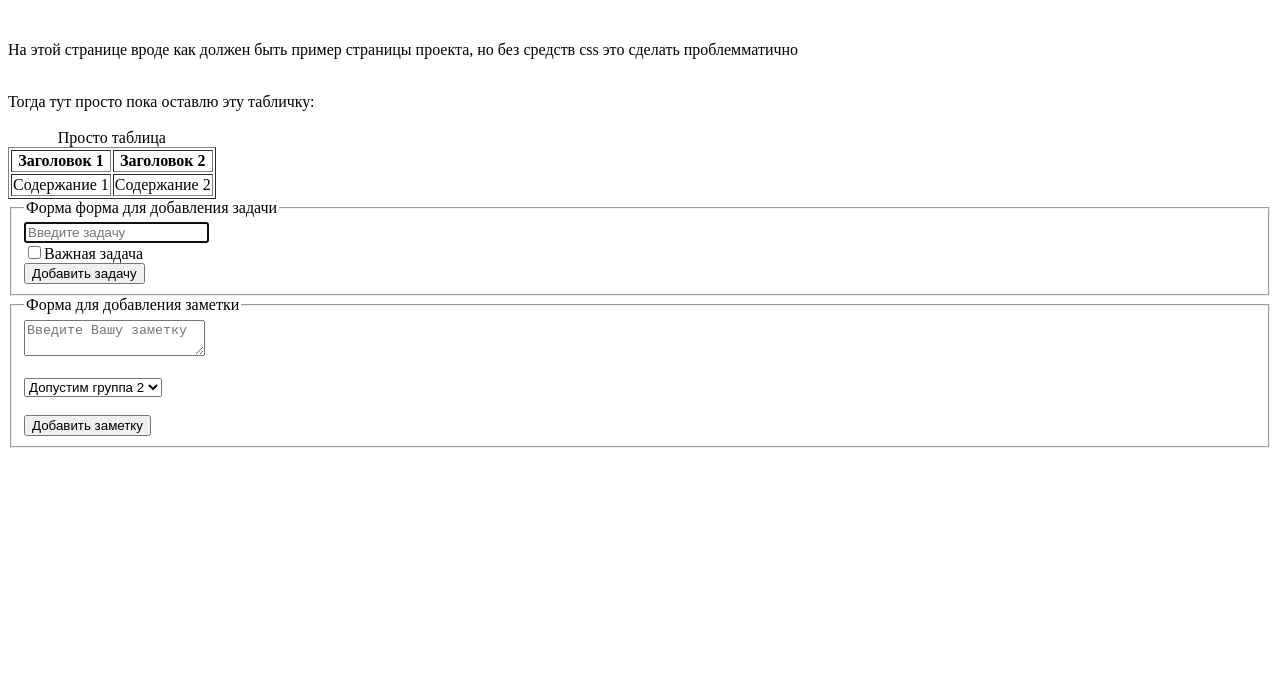
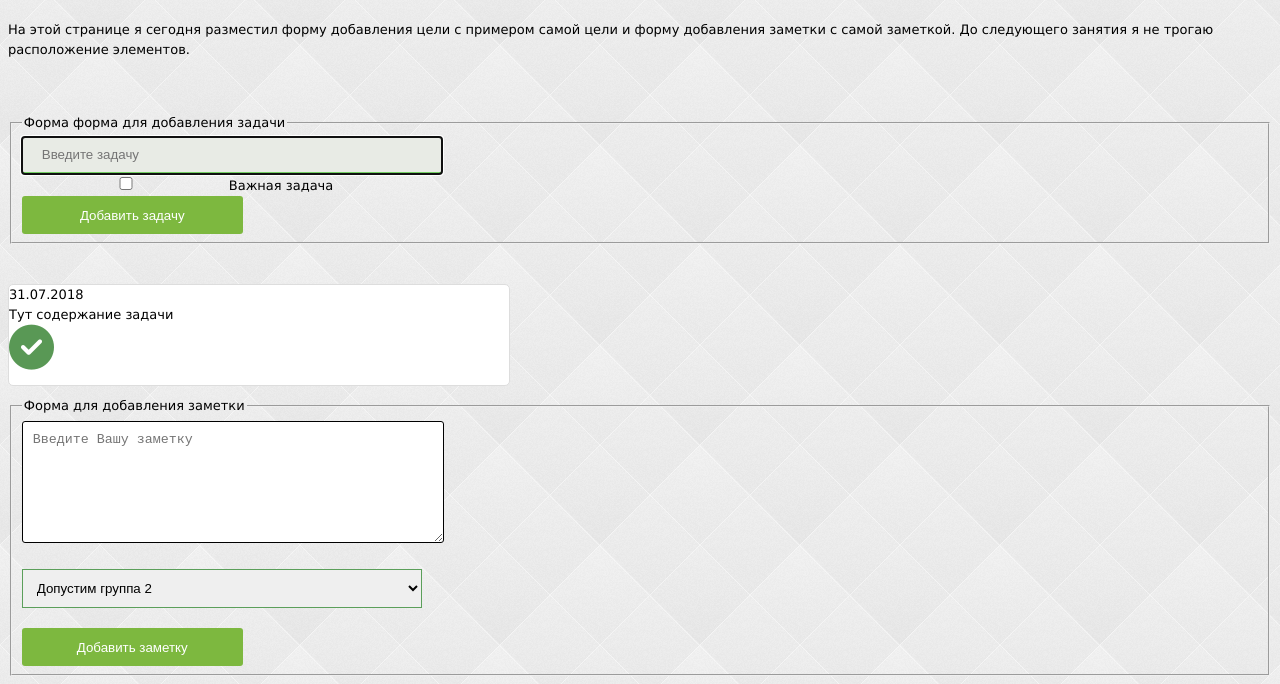
Before and after one commit to dimaxp/itmo, a plain HTML site: page page.html in a window 1280 px wide. Shown: the part 255-939 px from the top of the page. Before the commit the page ends 800 px from the top, so only its background shows below. Drawn offline with Linux system fonts and the light colour scheme.

Commit message:
add css style

```diff
--- a/about.html
+++ b/about.html
@@ -6,6 +6,7 @@
     <meta name="description" content="На этой странице содержится информация о дипломном проекте">
     <meta name="keywords" content="Дипломная работа, о проекте, итомо, проект, git, html, php">
     <link rel="stylesheet" href="css/style.css">
+    <script src="https://use.fontawesome.com/f1830abe11.js"></script>
 </head>
 <body>
 <div class="container">
--- a/css/style.css
+++ b/css/style.css
@@ -0,0 +1,15 @@
+body {font-family: Verdana; font-size: 13px; line-height: 20px; background-image: url("../images/bg.png")}
+ul li {list-style-type: none;}
+a {text-decoration: none; color: #1fa950;}
+input {width: 200px;  border: 1px solid #000; text-indent: 10px; padding: 10px; border-radius: 3px;}
+input:hover {background: #f8f3f3;}
+input:focus {background: #e8ebe5;}
+button {color: #ffffff; background: #7db83f; border: none; width: 221px; height: 38px; border-radius: 3px; padding: 10px; cursor: pointer; }
+button:hover {background: #599855;}
+
+.zadacha{    width: 500px;min-height: 60px;background: #fff;border: 1px solid #DDD;overflow: hidden;margin-bottom: 10px; border-radius: 5px;}
+.gotovo { width: 60px; color:#599855; height: 60px; line-height: 40px; cursor: pointer;    font-size: 45px; }
+#zadacha {width: 400px; border-radius: 0px; border-top:0px;     border-bottom: 2px solid #72ce61; border-left:0px; border-right: 0px;}
+
+#zametka_name {width: 400px; min-height: 100px; border-radius: 3px; border: 1px solid #000; padding: 10px;}
+#sgroup {    width: 400px;padding: 10px; border: 1px solid #5b9f5a;}
--- a/page.html
+++ b/page.html
@@ -6,6 +6,7 @@
     <meta name="description" content="На этой странице содержится пример страницы проекта">
     <meta name="keywords" content="Дипломная работа, пример, итомо, проект, git, html, php">
     <link rel="stylesheet" href="css/style.css">
+    <script src="https://use.fontawesome.com/f1830abe11.js"></script>
 </head>
 <body>
 <div class="container">
@@ -25,37 +26,15 @@
 <div class="content">
     <h1>Пример страницы</h1>
     <br>
-    <p>На этой странице вроде как должен быть пример страницы проекта, но без средств css это сделать проблемматично
+    <p>На этой странице я сегодня разместил форму добавления цели с примером самой цели и форму добавления заметки с самой заметкой. До следующего занятия я не трогаю расположение элементов.
         <br>
     </p>
-    <br>
-    Тогда тут просто пока оставлю эту табличку:
-    <br>    <br>
-    <table cellpadding="1" border="1">
-        <caption>Просто таблица</caption>
-        <tr>
-
-            <th>Заголовок 1</th>
-            <th>Заголовок 2</th>
-        </tr>
-
-        <tr>
-            <td>Содержание 1</td>
-            <td>Содержание 2</td>
-        </tr>
-
-
-    </table>
 
 
 
 
 </div>
-
-
-
-
-<div id="forms" class="forms" action="#">
+<br>     <br>
 
 <form name="add_zadacha" action="#">
 
@@ -76,6 +55,24 @@
 
 
 </form>
+
+<br>     <br>
+<div class="zadacha">
+    <div class="data">31.07.2018</div>
+    <div id="zadacha_one">Тут содержание задачи</div>
+    <div class="gotovo">
+<i class="fa fa-check-circle" aria-hidden="true"></i>
+</div>
+</div>
+
+
+
+
+
+
+<div id="forms" class="forms" action="#">
+
+
 
 
 
```
Also changed, not shown: index.html (+1 -0 lines), images/bg.png (added). Lines whose indentation alone changed are shown as unchanged.
